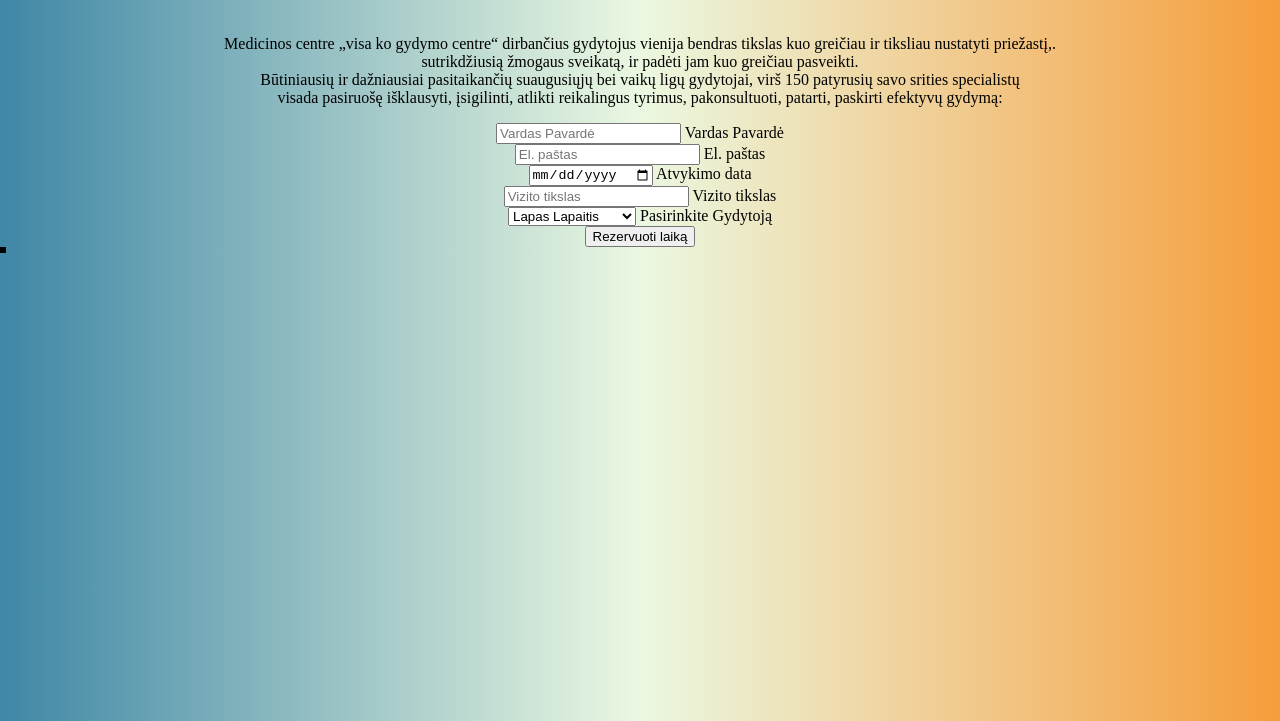
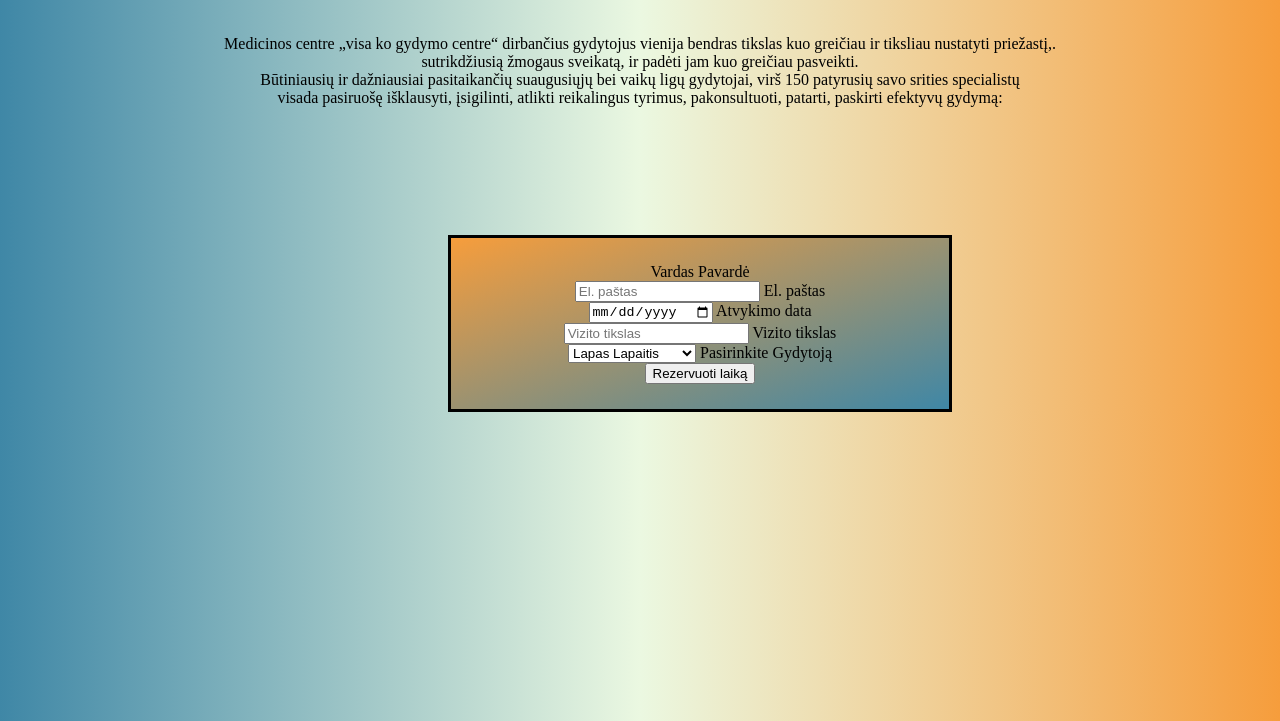
Before and after one commit to Bernardas92/Javascript-22-01-03, a plain HTML site: page Paskaitos/01 06/10uzduotis.html in a window 1280 px wide. Shown: the part 79-800 px from the top of the page. Drawn offline with Linux system fonts and the light colour scheme.

Commit message:
taisyta
taisyta

```diff
--- a/Paskaitos/01 06/10uzduotis.html
+++ b/Paskaitos/01 06/10uzduotis.html
@@ -18,16 +18,17 @@
     <div> visada pasiruošę išklausyti, įsigilinti, atlikti reikalingus tyrimus, pakonsultuoti, patarti, paskirti efektyvų gydymą: </div>
     </p>
 
+    <form>
+         <div class="border align"
 
-    <form>
-      <table>
-          <tbody>
-                <tbody class="tbody"
-                <td>
-                 <div><input type="text" placeholder="Vardas Pavardė" required /> Vardas Pavardė</div>
-                 <div> <input type="text" placeholder="El. paštas"required /> El. paštas</div>
-                 <div> <input type="date"required /> Atvykimo data</div>
-                 <div><input type="text" placeholder="Vizito tikslas" required/> Vizito tikslas</div>
+                  <input type="text" placeholder="Vardas Pavardė" required /> Vardas Pavardė
+                 </br>
+                  <input type="text" placeholder="El. paštas" required /> El. paštas
+                </br>
+                  <input type="date" required /> Atvykimo data
+                </br>
+                  <input type="text" placeholder="Vizito tikslas" required/> Vizito tikslas
+                </br>
                  <select name="">
                  <option>Lapas Lapaitis</option>
                  <option>Medis Medaitis</option>
@@ -35,10 +36,8 @@
                  <option>Šaka Šakaitė</option>
                  </select> Pasirinkite Gydytoją
                  </br>
-                 <div><button type="submit">Rezervuoti laiką</button></div>
-                </td>
-            </tbody>
-        </table>
+                 <button type="submit">Rezervuoti laiką</button>
+         </div>
     </form>
 
 </body>
--- a/Paskaitos/01 06/assets/10.css
+++ b/Paskaitos/01 06/assets/10.css
@@ -9,17 +9,16 @@ body {
 }
 .content{  text-align: center;
 }
-table {
-  border: 3px solid rgb(0, 0, 0);
-}
 h1 {
    text-align: center;
 }
-td { padding: 10px 10px 10px 10px;
-   position: center;
-
+.border { text-align: center;
+   margin-top: 10%;
+   border: 3px solid black;
+   width: 35%;
+   background:linear-gradient(to bottom right, #f69d3c, #3f87a6);
+   margin-left: 35%;
+   padding: 25px;
 }
-tbody {
-   position: center;
-   border: 3px solid rgb(0, 0, 0);
+.align { position: center;
 }
```
